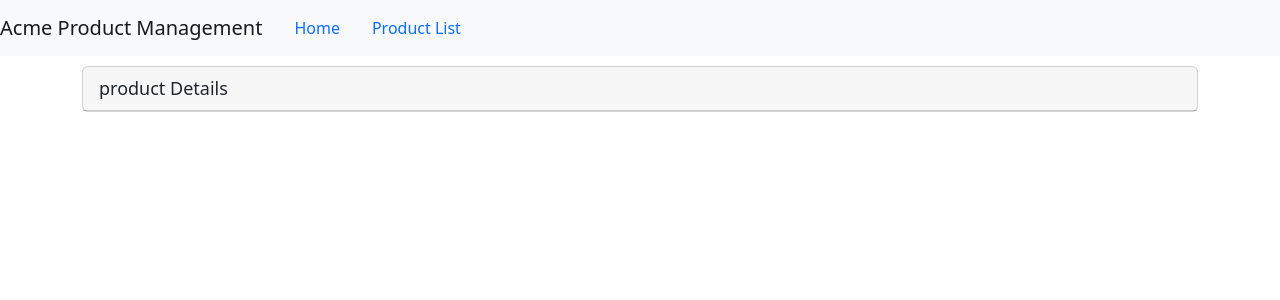
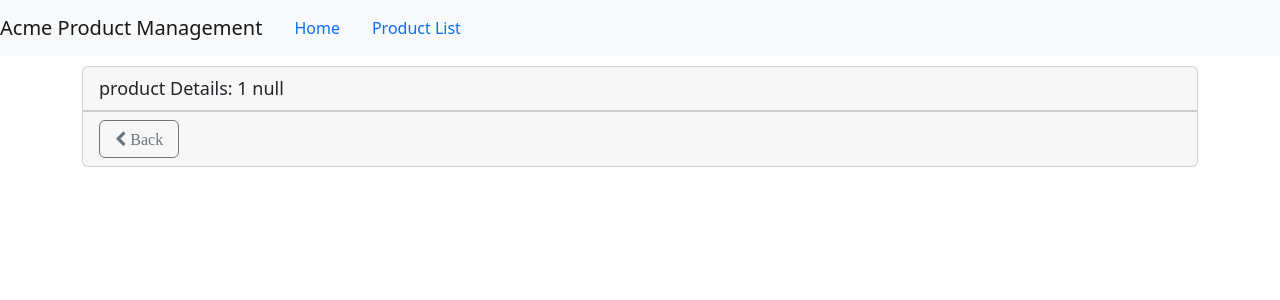
Before and after one commit to Soumyak1303/APM, an Angular app: page /products/1 in a window 1280 px wide. Shown: the top 300 px of the page. Built offline with nearby package versions, Linux system fonts and the light colour scheme.

Commit message:
routing with params and code activation

```diff
--- a/src/app/products/product-detail.component.html
+++ b/src/app/products/product-detail.component.html
@@ -1,5 +1,14 @@
 <div class="card">
-    <div class="card-header" >
-        {{pageTitle}}
-    </div>
+  <div class="card-header">
+    {{ pageTitle + " " + product?.productName }}
+  </div>
+  <div class="card-footer">
+    <button
+      class="btn btn-outline-secondary"
+      style="width: 80px"
+      (click)="onBack()"
+    >
+      <i class="fa fa-chevron-left"> Back </i>
+    </button>
+  </div>
 </div>
--- a/src/app/products/product-detail.component.ts
+++ b/src/app/products/product-detail.component.ts
@@ -1,4 +1,6 @@
 import { Component, OnInit } from '@angular/core';
+import { ActivatedRoute, Router } from '@angular/router';
+import { IProduct } from './products';
 
 @Component({
   //selector: 'pm-product-detail',
@@ -7,7 +9,15 @@
 })
 export class ProductDetailComponent implements OnInit {
   pageTitle: string = 'product Details';
-  constructor() {}
+  product: IProduct | undefined;
+  constructor(private route: ActivatedRoute, private router: Router) {}
 
-  ngOnInit(): void {}
+  ngOnInit(): void {
+    const id = Number(this.route.snapshot.paramMap.get('id'));
+    this.pageTitle += `: ${id}`;
+  }
+
+  onBack(): void {
+    this.router.navigate(['/products']);
+  }
 }
--- a/src/app/products/product-list.component.html
+++ b/src/app/products/product-list.component.html
@@ -39,14 +39,22 @@
                 [style.margin.px]="imageMargin"
               />
             </td>
-            <td>{{ product.productName }}</td>
+            <td>
+              <a [routerLink]="['/products', product.productId]">{{
+                product.productName
+              }}</a>
+            </td>
             <td>
               {{ product.productCode | lowercase | convertToSpaces: "-" }}
             </td>
             <td>{{ product.releaseDate }}</td>
             <td>{{ product.price | currency: "USD":"symbol":"1.2-2" }}</td>
-            <td><pm-star [rating]="product.starRating"
-                (ratingClicked)="onRatingClicked($event)"></pm-star></td>
+            <td>
+              <pm-star
+                [rating]="product.starRating"
+                (ratingClicked)="onRatingClicked($event)"
+              ></pm-star>
+            </td>
           </tr>
         </tbody>
       </table>
```
